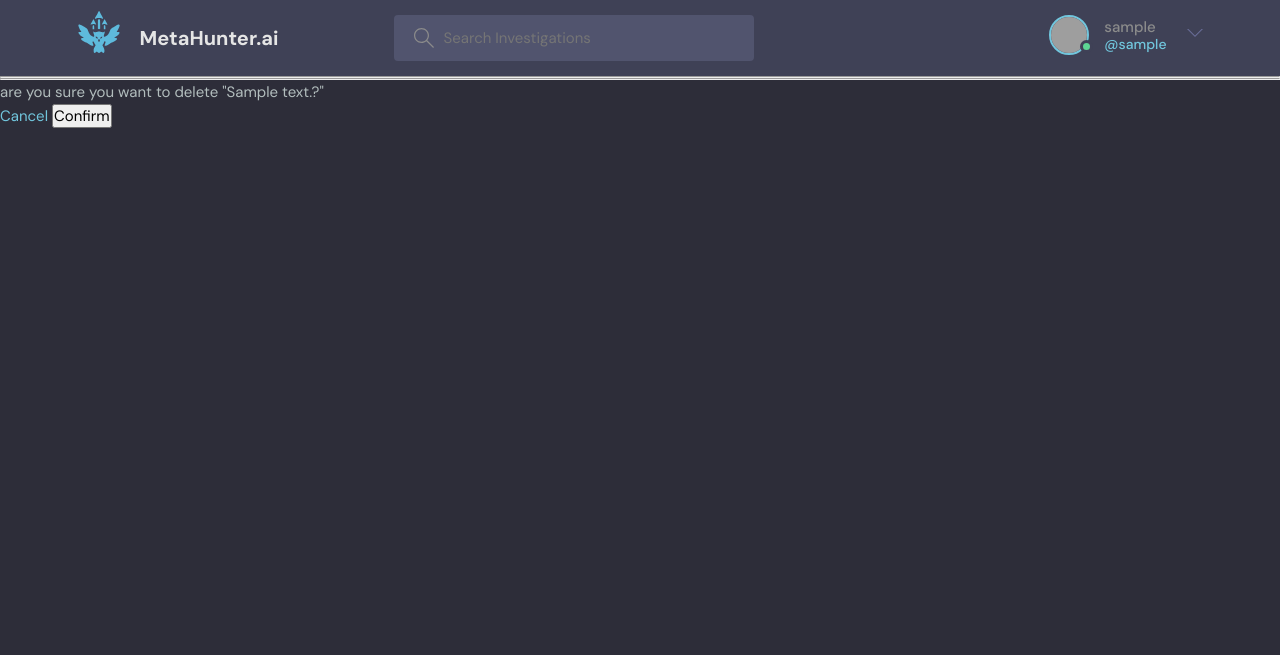
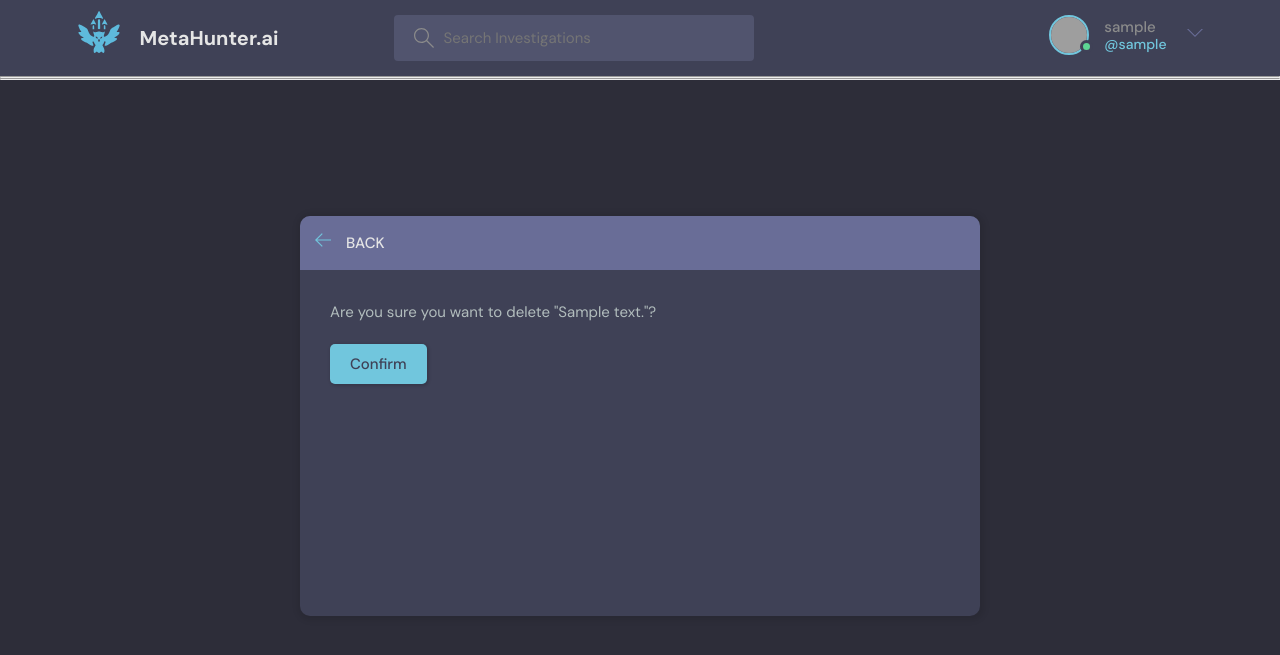
Before and after one commit to crowdere/CaseManager, a Django app: page /delete-message/1 in a window 1280 px wide. Shown: the top 655 px of the page. Run offline with Django 4.2, Linux system fonts and the light colour scheme; a user stored in the database is signed in; tables that the repository leaves empty hold one stand-in row (values such as "Sample post"); grey boxes are pictures that could not be loaded.

Commit message:
Delete page themed

```diff
--- a/casemanager/base/templates/base/delete.html
+++ b/casemanager/base/templates/base/delete.html
@@ -1,15 +1,39 @@
 {% extends 'main.html' %}
 
+{% block content %}
+    <main class="delete-item layout">
+        <div class="container">
+            <div class="layout__box">
+                <div class="layout__boxHeader">
+                    <div class="layout__boxTitle">
+                        <a href="{{request.META.HTTP_REFERER}}">
+                            <svg version="1.1" xmlns="http://www.w3.org/2000/svg" width="32" height="32"
+                                viewBox="0 0 32 32">
+                                <title>arrow-left</title>
+                                <path
+                                    d="M13.723 2.286l-13.723 13.714 13.719 13.714 1.616-1.611-10.96-10.96h27.625v-2.286h-27.625l10.965-10.965-1.616-1.607z">
+                                </path>
+                            </svg>
+                        </a>
+                        <h3>Back</h3>
+                    </div>
+                </div>
+                <div class="layout__body">
+                    <form class="form" action="" method="POST">
+                        {% csrf_token %}
 
-{% block content%}
+                        <div class="form__group">
+                            <p>Are you sure you want to delete "{{obj}}"?</p>
+                        </div>
 
-<form method="POST" action="">
-    {% csrf_token %}
-    <p> are you sure you want to delete "{{obj}}?"</p>
+                        <div class="for__group">
+                            <input class="btn btn--main" type="submit" value="Confirm" />
+                        </div>
 
-    <a href="{{request.META.HTTP_REFERER}}"> Cancel</a>
-    <input type="submit" value="Confirm"/>
-</form>
-
-
-{% endblock content%}
+                    </form>
+                </div>
+            </div>
+        </div>
+    </main>
+    <script src="script.js"></script>
+{% endblock content %}
```
Also changed, not shown: casemanager/base/templates/base/old_delete.html (added, +15 -0 lines).
